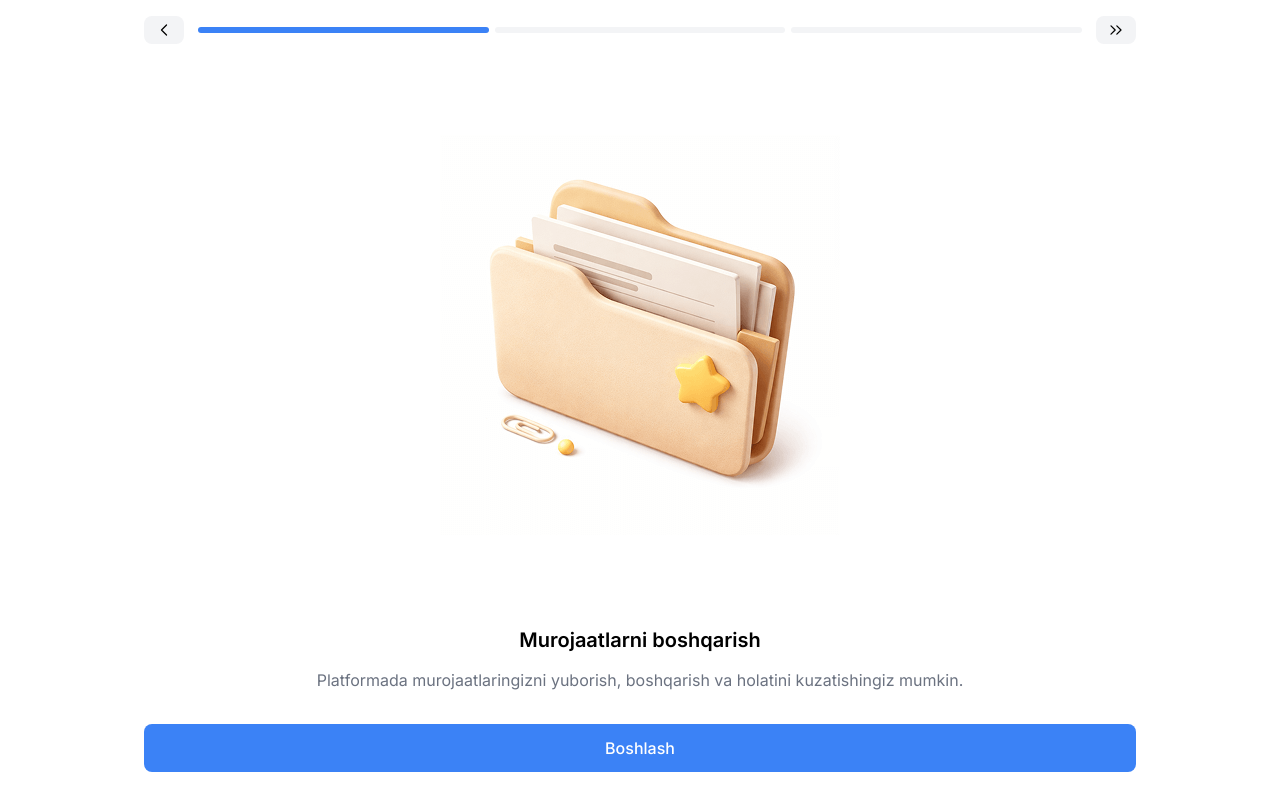
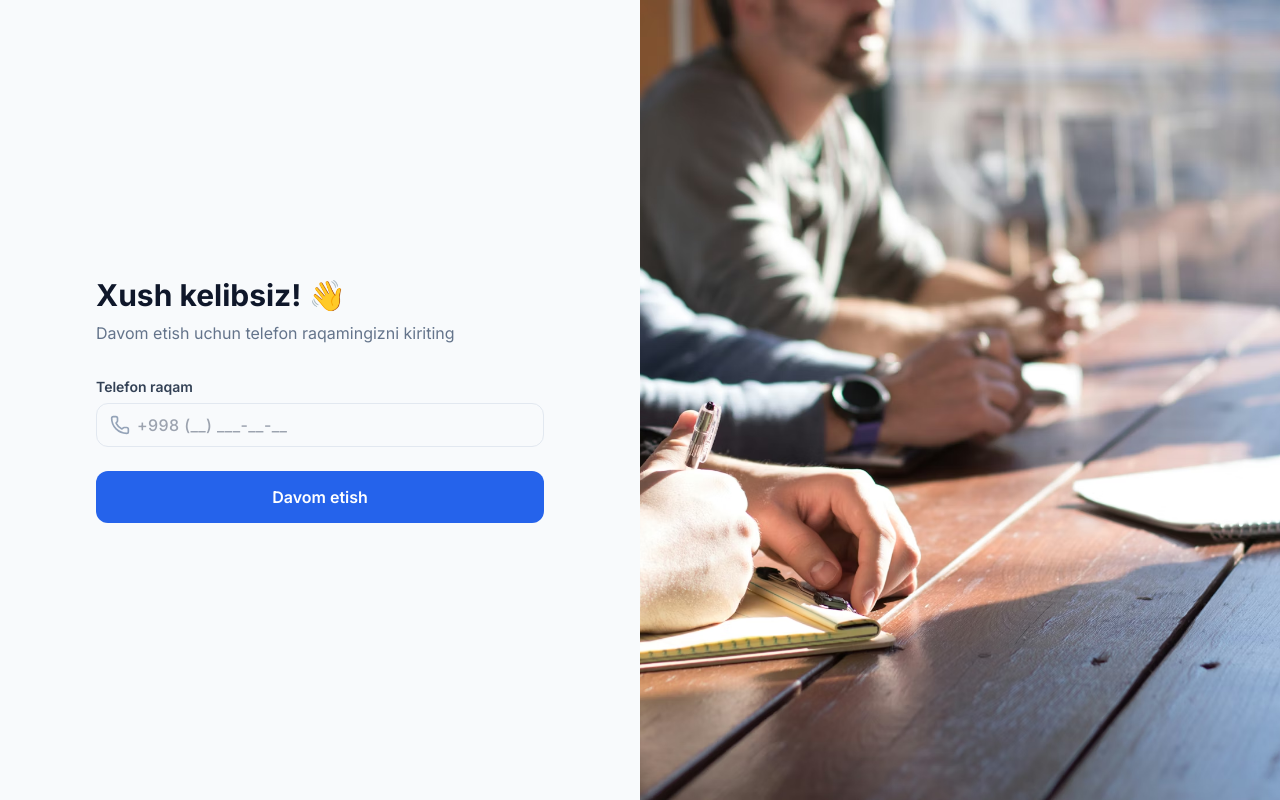
Before and after one commit to yaxyobekuz/e-requests-client, a React (Vite) app: page /auth in a window 1280 px wide. Before the commit this address led to /get-started. Built offline with nearby package versions, Linux system fonts and the light colour scheme; no server answers.

Commit message:
feat: refactor authentication routes and add AuthPage component for streamlined user authentication process

```diff
--- a/src/app/routes.jsx
+++ b/src/app/routes.jsx
@@ -12,8 +12,7 @@ import { Routes as RoutesWrapper, Route, Navigate } from "react-router-dom";
 // Pages
 import MyPage from "@/features/my/pages/MyPage";
 import HomePage from "@/features/home/pages/HomePage";
-import LoginPage from "@/features/auth/pages/LoginPage";
-import RegisterPage from "@/features/auth/pages/RegisterPage";
+import AuthPage from "@/features/auth/pages/AuthPage";
 import ProfilePage from "@/features/profile/pages/ProfilePage";
 import ServicesPage from "@/features/services/pages/ServicesPage";
 import RequestsPage from "@/features/requests/pages/RequestsPage";
@@ -41,8 +40,9 @@ const Routes = () => {
 
       {/* Guest only routes */}
       <Route element={<GuestGuard />}>
-        <Route path="/login" element={<LoginPage />} />
-        <Route path="/register" element={<RegisterPage />} />
+        <Route path="/auth" element={<AuthPage />} />
+        <Route path="/login" element={<Navigate to="/auth" replace />} />
+        <Route path="/register" element={<Navigate to="/auth" replace />} />
       </Route>
 
       {/* Protected routes */}
--- /dev/null
+++ b/src/features/auth/pages/AuthPage.jsx
@@ -0,0 +1,181 @@
+import { useEffect, useState } from "react";
+import { useNavigate, useSearchParams } from "react-router-dom";
+import { ArrowLeft, UserCircle2 } from "lucide-react";
+import useObjectState from "@/shared/hooks/useObjectState";
+import { AUTH_STEPS } from "../auth.data";
+import PhoneStep from "../components/steps/PhoneStep";
+import LoginStep from "../components/steps/LoginStep";
+import LoginOtpStep from "../components/steps/LoginOtpStep";
+import RegisterNameStep from "../components/steps/RegisterNameStep";
+import RegisterOtpStep from "../components/steps/RegisterOtpStep";
+import RegisterPassStep from "../components/steps/RegisterPassStep";
+import bgImage from "../assets/backgrounds/meeting.avif";
+
+const STEP_META = {
+  [AUTH_STEPS.PHONE]: {
+    title: "Xush kelibsiz! 👋",
+    subtitle: "Davom etish uchun telefon raqamingizni kiriting",
+  },
+  [AUTH_STEPS.LOGIN]: {
+    title: "Tizimga kirish",
+    subtitle: "Parolni kiriting yoki Telegram orqali kiring",
+  },
+  [AUTH_STEPS.LOGIN_OTP]: {
+    title: "Telegram kodi bilan kirish",
+    subtitle: "Telegram botidan olgan 5 xonali kodni kiriting",
+  },
+  [AUTH_STEPS.REGISTER_NAME]: {
+    title: "Ismingizni kiriting",
+    subtitle: "Tizimda siz uchun yangi hisob yaratiladi",
+  },
+  [AUTH_STEPS.REGISTER_OTP]: {
+    title: "Telegram kodi",
+    subtitle: "Telegram botidan olgan 5 xonali kodni kiriting",
+  },
+  [AUTH_STEPS.REGISTER_PASS]: {
+    title: "Parol o'rnating",
+    subtitle: "Hisobingiz uchun xavfsiz parol tanlang",
+  },
+};
+
+const BACK_MAP = {
+  [AUTH_STEPS.LOGIN]: AUTH_STEPS.PHONE,
+  [AUTH_STEPS.LOGIN_OTP]: AUTH_STEPS.LOGIN,
+  [AUTH_STEPS.REGISTER_NAME]: AUTH_STEPS.PHONE,
+  [AUTH_STEPS.REGISTER_OTP]: AUTH_STEPS.REGISTER_NAME,
+  [AUTH_STEPS.REGISTER_PASS]: AUTH_STEPS.REGISTER_OTP,
+};
+
+const AuthPage = () => {
+  const navigate = useNavigate();
+  const [searchParams, setSearchParams] = useSearchParams();
+  const [showPassword, setShowPassword] = useState(false);
+  const { phone, password, firstName, otp, setField, setFields } =
+    useObjectState({
+      phone: "",
+      password: "",
+      firstName: "",
+      otp: "",
+    });
+
+  const step = searchParams.get("step") || AUTH_STEPS.PHONE;
+
+  const goToStep = (s, replace = false) =>
+    setSearchParams({ step: s }, { replace });
+
+  useEffect(() => {
+    if (!STEP_META[step]) goToStep(AUTH_STEPS.PHONE, true);
+  }, [step]);
+
+  const handleChange = (e) => setField(e.target.name, e.target.value);
+
+  const handleBack = () => {
+    const backStep = BACK_MAP[step];
+    if (backStep) {
+      setFields({ otp: "", password: "" });
+      goToStep(backStep);
+    }
+  };
+
+  const handleAuthSuccess = ({ token }) => {
+    localStorage.setItem("token", token);
+    navigate("/dashboard");
+  };
+
+  const meta = STEP_META[step] || STEP_META[AUTH_STEPS.PHONE];
+  const hasBack = !!BACK_MAP[step];
+
+  return (
+    <div className="min-h-screen flex bg-slate-50 relative overflow-hidden">
+      {/* Left side: form */}
+      <div className="w-full lg:w-1/2 flex items-center justify-center p-6 sm:p-12 relative z-10">
+        <div className="w-full max-w-md bg-white rounded-3xl shadow-[0_8px_30px_rgb(0,0,0,0.04)] sm:shadow-none sm:bg-transparent border border-slate-100 sm:border-none p-8 sm:p-0">
+          {hasBack && (
+            <button
+              type="button"
+              onClick={handleBack}
+              className="flex items-center gap-1.5 text-sm text-slate-500 hover:text-slate-800 transition-colors mb-6"
+            >
+              <ArrowLeft className="w-4 h-4" />
+              Orqaga
+            </button>
+          )}
+
+          <div className="text-center sm:text-left mb-8">
+            <div className="lg:hidden w-12 h-12 bg-gradient-to-br from-indigo-500 to-blue-600 rounded-xl flex items-center justify-center mx-auto sm:mx-0 mb-4 shadow-sm">
+              <UserCircle2 className="text-white w-6 h-6" />
+            </div>
+            <h2 className="text-2xl sm:text-3xl font-bold text-slate-900 mb-2">
+              {meta.title}
+            </h2>
+            <p className="text-slate-500">{meta.subtitle}</p>
+          </div>
+
+          {step === AUTH_STEPS.PHONE && (
+            <PhoneStep
+              phone={phone}
+              onChange={handleChange}
+              onPhoneExists={() => goToStep(AUTH_STEPS.LOGIN)}
+              onPhoneNew={() => goToStep(AUTH_STEPS.REGISTER_NAME)}
+            />
+          )}
+
+          {step === AUTH_STEPS.LOGIN && (
+            <LoginStep
+              phone={phone}
+              password={password}
+              onChange={handleChange}
+              show={showPassword}
+              onToggle={() => setShowPassword((v) => !v)}
+              onSuccess={handleAuthSuccess}
+              onTelegramClick={() => goToStep(AUTH_STEPS.LOGIN_OTP)}
+            />
+          )}
+
+          {step === AUTH_STEPS.LOGIN_OTP && (
+            <LoginOtpStep
+              phone={phone}
+              otp={otp}
+              onChange={handleChange}
+              onSuccess={handleAuthSuccess}
+            />
+          )}
+
+          {step === AUTH_STEPS.REGISTER_NAME && (
+            <RegisterNameStep
+              firstName={firstName}
+              onChange={handleChange}
+              onSuccess={() => goToStep(AUTH_STEPS.REGISTER_OTP)}
+            />
+          )}
+
+          {step === AUTH_STEPS.REGISTER_OTP && (
+            <RegisterOtpStep
+              otp={otp}
+              onChange={handleChange}
+              onSuccess={() => goToStep(AUTH_STEPS.REGISTER_PASS)}
+            />
+          )}
+
+          {step === AUTH_STEPS.REGISTER_PASS && (
+            <RegisterPassStep
+              phone={phone}
+              otp={otp}
+              firstName={firstName}
+              password={password}
+              onChange={handleChange}
+              show={showPassword}
+              onToggle={() => setShowPassword((v) => !v)}
+              onSuccess={handleAuthSuccess}
+            />
+          )}
+        </div>
+      </div>
+
+      {/* Right side: branding */}
+      <img src={bgImage} className="hidden w-1/2 object-cover lg:block" />
+    </div>
+  );
+};
+
+export default AuthPage;
```
